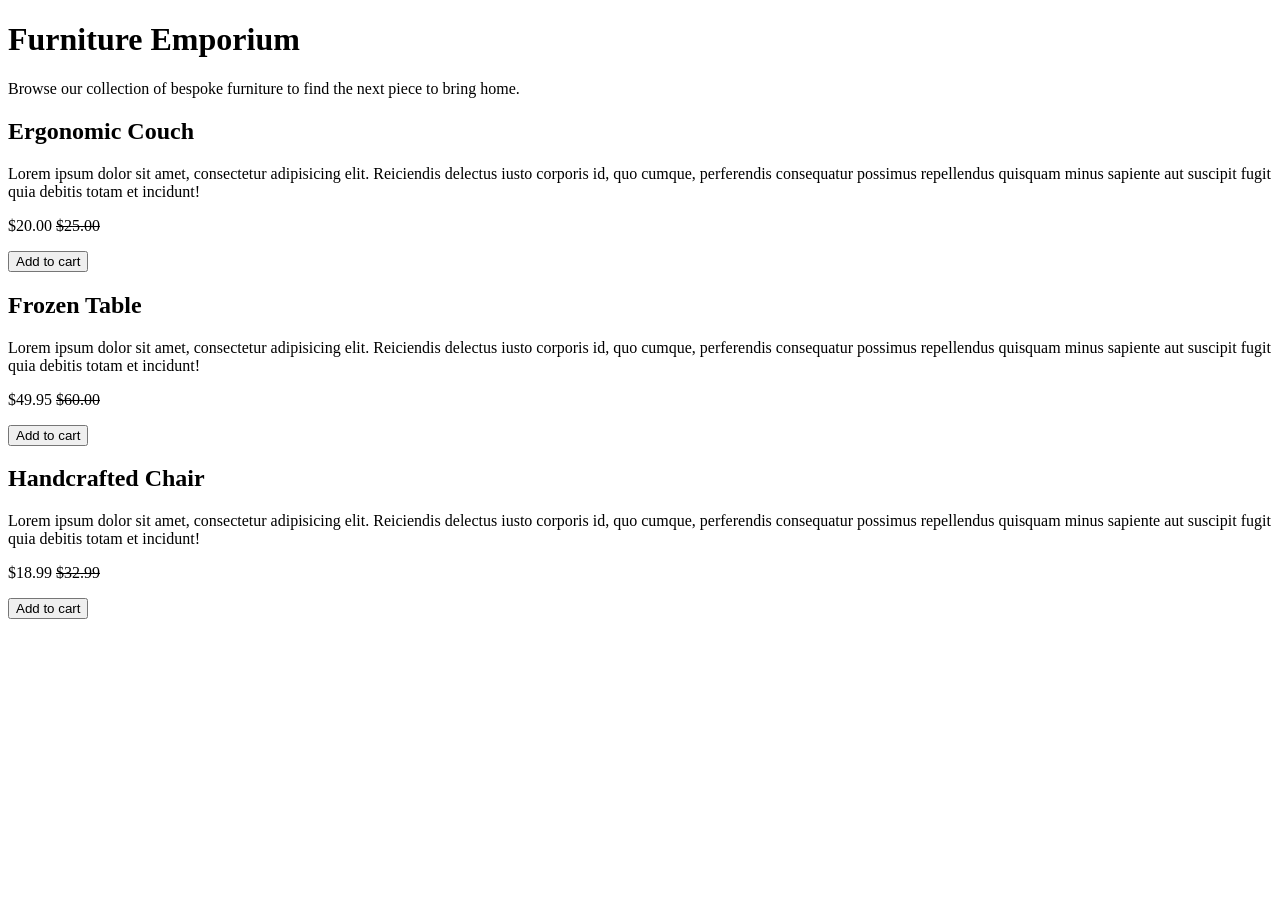
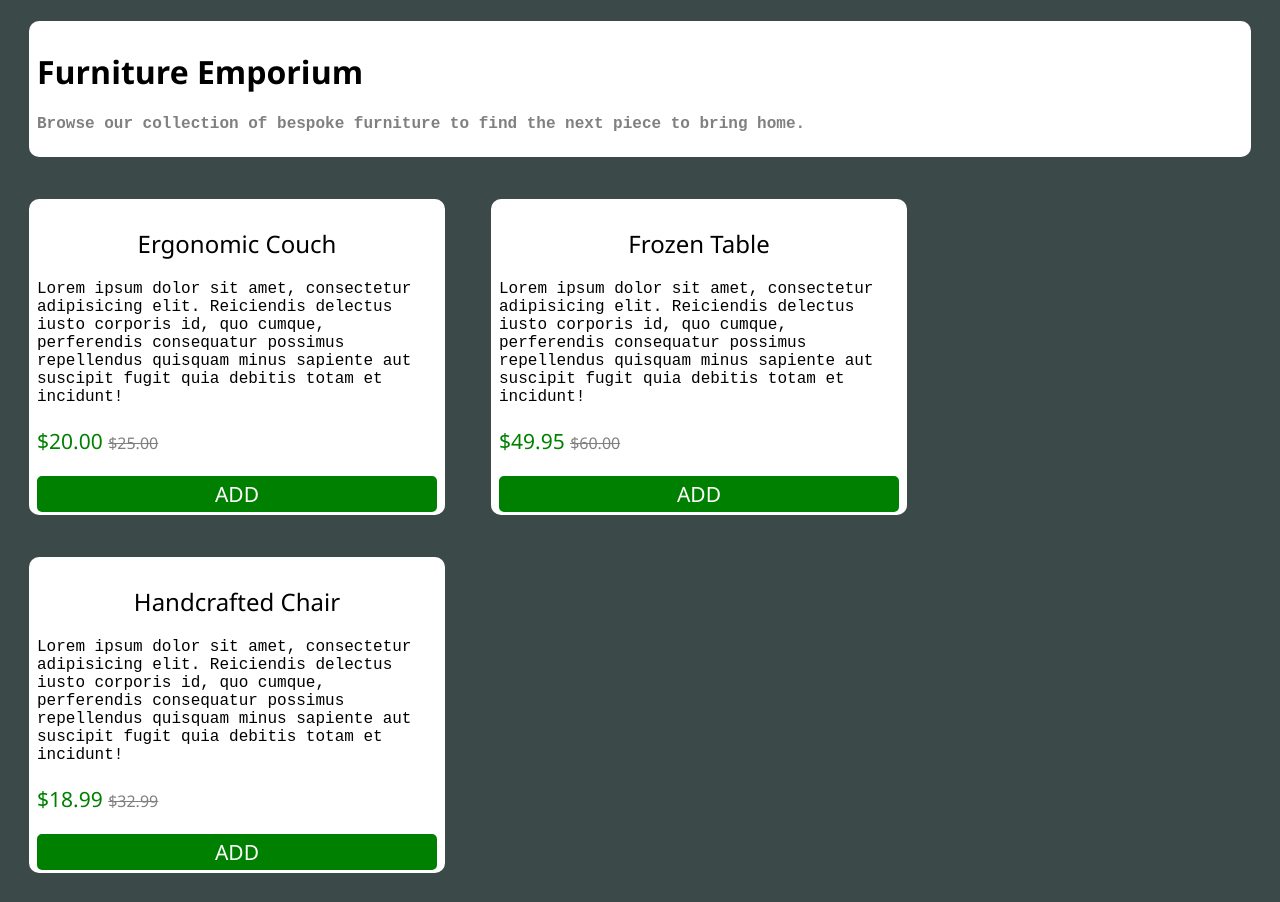
Before and after one commit to HartC2019/workshop_furniture, a plain HTML site: page index.html in a window 1280 px wide. Before the commit the page ends 800 px from the top, so only its background shows below. Drawn offline with Linux system fonts and the light colour scheme.

Commit message:
feat(scope): styled website

```diff
--- a/index.css
+++ b/index.css
@@ -0,0 +1,68 @@
+body {
+  background-color: rgb(59, 73, 73);
+}
+
+h1 {
+  font-family: "Segoe UI", Tahoma, Geneva, Verdana, sans-serif;
+}
+
+#page-description {
+  font-family: "Courier New", Courier, monospace;
+  font-weight: 600;
+  color: gray;
+}
+
+header {
+  border-radius: 10px;
+  background-color: white;
+  margin: 21px;
+  padding: 8px;
+}
+
+.card h2 {
+  font-family: "Segoe UI", Tahoma, Geneva, Verdana, sans-serif;
+  font-weight: 400;
+  color: black;
+  text-align: center;
+}
+
+.card p {
+  font-family: "Courier New", Courier, monospace;
+  font-weight: 500;
+  color: black;
+}
+
+.card {
+  display: inline-block;
+  border-radius: 10px;
+  width: 400px;
+  height: 300px;
+  margin: 21px;
+  padding: 8px;
+  background-color: white;
+}
+
+.card button {
+  background-color: green;
+  border-radius: 5px;
+  border: 2px solid green;
+  font-family: "Segoe UI", Tahoma, Geneva, Verdana, sans-serif;
+  font-size: 21px;
+  color: white;
+  padding-top: 2px;
+  padding-bottom: 2px;
+  padding-left: 16px;
+  padding-right: 16px;
+  width: 100%;
+}
+
+#price {
+  font-family: "Segoe UI", Tahoma, Geneva, Verdana, sans-serif;
+  font-size: 21px;
+  color: green;
+}
+
+#original-price {
+  font-size: 16px;
+  color: gray;
+}
--- a/index.html
+++ b/index.html
@@ -1,18 +1,19 @@
-<!DOCTYPE html>
+<!doctype html>
 <html lang="en">
   <head>
     <title>Furniture Emporium</title>
+    <link rel="stylesheet" href="index.css" />
   </head>
   <body>
     <main>
       <header>
         <h1>Furniture Emporium</h1>
-        <p>
+        <p id="page-description">
           Browse our collection of bespoke furniture to find the next piece to
           bring home.
         </p>
       </header>
-      <article>
+      <article class="card">
         <h2>Ergonomic Couch</h2>
         <p>
           Lorem ipsum dolor sit amet, consectetur adipisicing elit. Reiciendis
@@ -20,10 +21,10 @@
           possimus repellendus quisquam minus sapiente aut suscipit fugit quia
           debitis totam et incidunt!
         </p>
-        <p>$20.00 <s>$25.00</s></p>
-        <button>Add to cart</button>
+        <p id="price">$20.00 <s id="original-price">$25.00</s></p>
+        <button>ADD</button>
       </article>
-      <article>
+      <article class="card">
         <h2>Frozen Table</h2>
         <p>
           Lorem ipsum dolor sit amet, consectetur adipisicing elit. Reiciendis
@@ -31,10 +32,10 @@
           possimus repellendus quisquam minus sapiente aut suscipit fugit quia
           debitis totam et incidunt!
         </p>
-        <p>$49.95 <s>$60.00</s></p>
-        <button>Add to cart</button>
+        <p id="price">$49.95 <s id="original-price">$60.00</s></p>
+        <button>ADD</button>
       </article>
-      <article>
+      <article class="card">
         <h2>Handcrafted Chair</h2>
         <p>
           Lorem ipsum dolor sit amet, consectetur adipisicing elit. Reiciendis
@@ -42,8 +43,8 @@
           possimus repellendus quisquam minus sapiente aut suscipit fugit quia
           debitis totam et incidunt!
         </p>
-        <p>$18.99 <s>$32.99</s></p>
-        <button>Add to cart</button>
+        <p id="price">$18.99 <s id="original-price">$32.99</s></p>
+        <button>ADD</button>
       </article>
     </main>
   </body>
```
